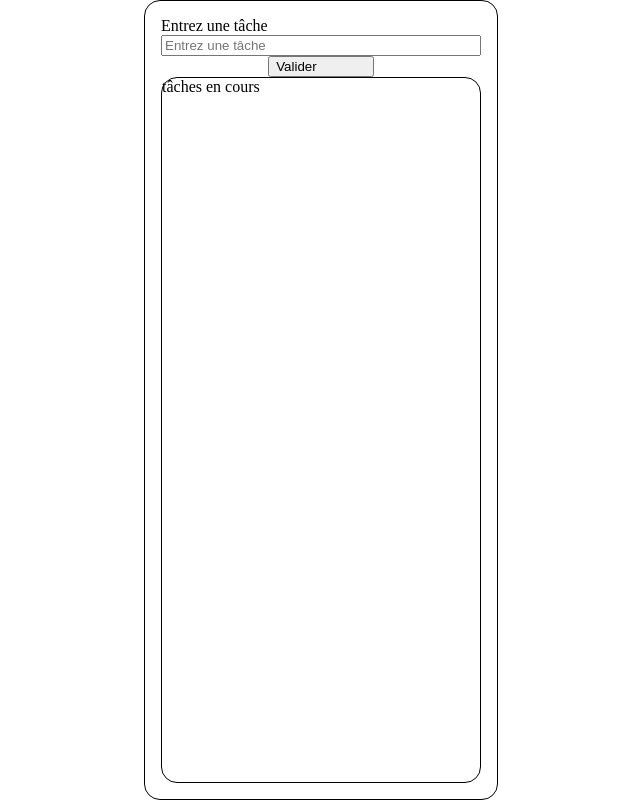
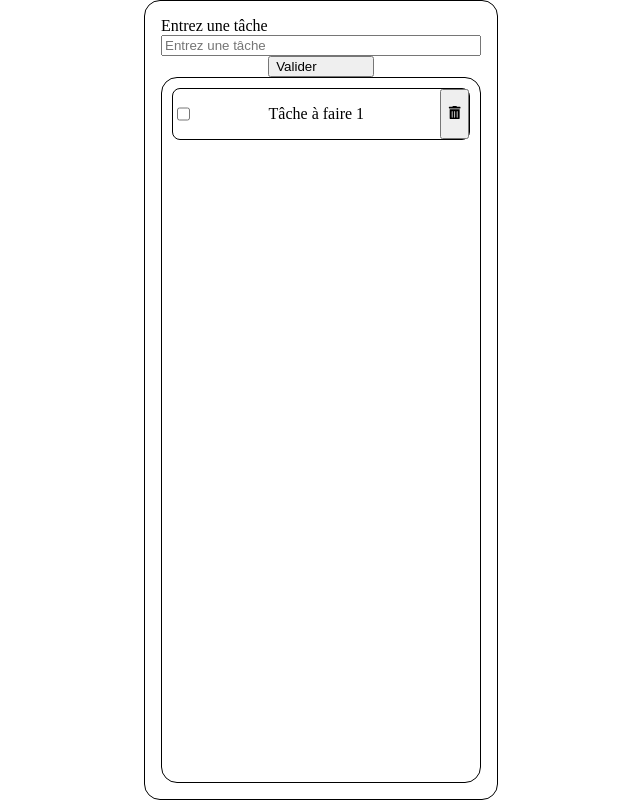
Before and after one commit to mguittari/to-do-list-react, a React (Vite) app: page / in a window 1280 px wide. Shown: the whole page, without its empty margins (319-959 px from the left). Built offline with nearby package versions, Linux system fonts and the light colour scheme.

Commit message:
CRUD Create and Delete | check cross the task | reassign Ids with useEffect when deleting task

```diff
--- a/package.json
+++ b/package.json
@@ -12,7 +12,8 @@
 	},
 	"dependencies": {
 		"react": "^18.3.1",
-		"react-dom": "^18.3.1"
+		"react-dom": "^18.3.1",
+		"react-icons": "^5.4.0"
 	},
 	"devDependencies": {
 		"@biomejs/biome": "1.9.4",
--- a/src/App.css
+++ b/src/App.css
@@ -8,16 +8,12 @@
 }
 
 body {
-  display: flex;
-  justify-content: center;
-  align-items: center;
   margin: 0;
 }
 
-
-
 .app {
   display: flex;
+  justify-content: center;
   height: 100%;
 }
 
@@ -46,4 +42,18 @@ body {
   border: 1px solid black;
   flex: 1;
   border-radius: 1rem;
+  overflow: scroll;
 }
+
+.task {
+  display: flex;
+  border-radius: 0.5rem;
+  justify-content: space-between;
+  border: 1px solid black;
+  margin: 10px;
+  text-align: center;
+}
+
+.style-text-crossed {
+  text-decoration: line-through;
+}
--- a/src/App.jsx
+++ b/src/App.jsx
@@ -1,12 +1,38 @@
+import { useEffect, useState } from "react";
 import "./App.css";
 import AddTaskForm from "./Input/EnterTask";
+import DisplayTasks from "./Task/DisplayTasks";
 
 function App() {
+	const [tasks, setTasks] = useState([
+		{
+			id: 0,
+			text: "Tâche à faire 1",
+		},
+	]);
+
+	useEffect(() => {
+		tasks.forEach((task, index) => {
+			task.id = index; // ID = index dans le tableau
+		});
+	});
+
+	const deleteTask = (id) => {
+		// Mettre le résultat du filter dans une variable
+		const updatedTasks = tasks.filter((task) => task.id !== id);
+		// Utiliser la variable pour mettre à jour l'état
+		setTasks(updatedTasks);
+	};
+
+	console.log("tasks in app ->>", tasks);
+
 	return (
 		<div className="app">
 			<div className="main-container">
-				<AddTaskForm />
-				<div className="tasks-container">tâches en cours</div>
+				<AddTaskForm tasks={tasks} setTasks={setTasks} />
+				<div className="tasks-container">
+					<DisplayTasks tasks={tasks} deleteTask={deleteTask} />
+				</div>
 			</div>
 		</div>
 	);
--- a/src/Input/EnterTask.jsx
+++ b/src/Input/EnterTask.jsx
@@ -1,9 +1,35 @@
-export default function EnterTask() {
+import { useState } from "react";
+
+export default function EnterTask({ tasks, setTasks }) {
+	const [inputValue, setInputValue] = useState("");
+
+	const handleChange = (e) => {
+		console.log("inputValue", inputValue);
+		setInputValue(e.target.value);
+	};
+
+	const handleSubmit = (e) => {
+		console.log(tasks);
+		e.preventDefault();
+		const newTask = { id: tasks.length, text: inputValue, checked: false };
+
+		console.log("Nouvelle tâche !", newTask);
+		console.log("tâches -->", tasks);
+		setTasks([...tasks, newTask]);
+		setInputValue("");
+	};
+
 	return (
 		<div className="form-container">
-			<form className="form">
+			<form onSubmit={handleSubmit} className="form">
 				<label htmlFor="">Entrez une tâche </label>
-				<input type="text" placeholder="Entrez une tâche" />
+				<input
+					name="newTask"
+					value={inputValue}
+					onChange={handleChange}
+					type="text"
+					placeholder="Entrez une tâche"
+				/>
 				<button className="button" type="submit">
 					Valider
 				</button>
--- /dev/null
+++ b/src/Task/DisplayTasks.jsx
@@ -0,0 +1,42 @@
+import { useState } from "react";
+import { FaTrashAlt } from "react-icons/fa";
+
+export default function DisplayTasks({ tasks, deleteTask }) {
+	const [taskStates, setTaskStates] = useState({});
+	// const [taskStates, setTaskStates] = useState(
+	// 	tasks.reduce((acc, task) => {
+	// 		acc[task.id] = false;
+	// 		return acc;
+	// 	}, {}),
+	// );
+
+	console.log(taskStates);
+
+	const handleCheckboxChange = (id) => {
+		// Mettre à jour directement l'état pour la tâche concernée
+		const updatedStates = { ...taskStates };
+		updatedStates[id] = !taskStates[id]; // Inverser l'état de la tâche
+		setTaskStates(updatedStates);
+	};
+
+	return tasks.map((task) => (
+		<div key={task.id} className="task">
+			<input
+				name={`checkbox-${task.id}`}
+				type="checkbox"
+				value={taskStates[task.id]}
+				onChange={() => handleCheckboxChange(task.id)}
+			/>
+			<p
+				className={
+					taskStates[task.id] ? "style-text-crossed" : "style-text-regular"
+				}
+			>
+				{task.text}
+			</p>
+			<button onClick={() => deleteTask(task.id)} type="submit">
+				<FaTrashAlt />
+			</button>
+		</div>
+	));
+}
```
Also changed, not shown: 1 other file (tests, documents, lock files or other folders).
